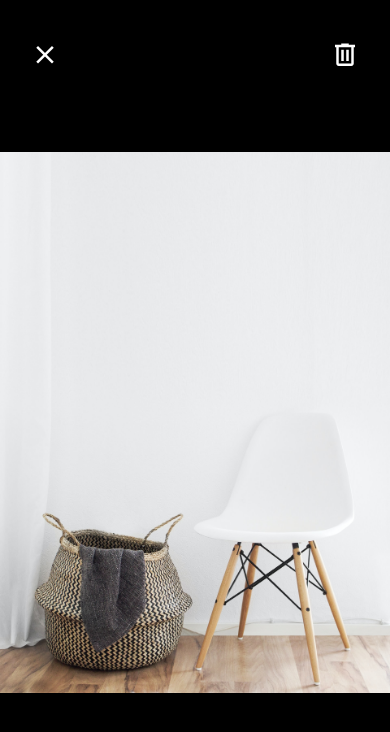
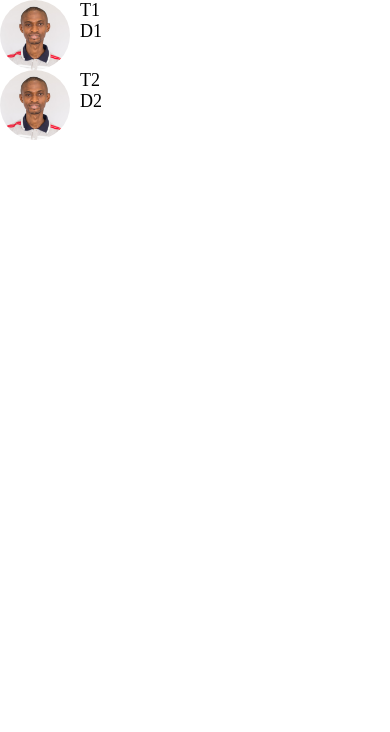
Before and after one commit to adexphem/doewithit, a React Native app: screen / in a window 390 px wide. Shown: the top 732 px of the page. Built offline with nearby package versions, Linux system fonts and the light colour scheme.

Commit message:
Flatlist implementation on messagescreen

```diff
--- a/App.js
+++ b/App.js
@@ -8,9 +8,10 @@ import AppText from './app/components/AppText';
 import AppButton from './app/components/AppButton'
 import Card from './app/components/Card'
 import ListingDetailsScreen from "./app/screens/ListingDetailsScreen";
+import MessagesScreen from "./app/screens/MessagesScreen";
 
 export default function App() {
   return (
-    <ViewImageScreen />
+    <MessagesScreen />
   );
 }
--- /dev/null
+++ b/app/screens/MessagesScreen.js
@@ -0,0 +1,36 @@
+import React from 'react';
+import { FlatList } from 'react-native';
+
+import ListItem from '../components/ListItem'
+
+const messages = [
+  {
+  id: 1,
+  title: "T1",
+  description: "D1",
+  image: require('../assets/femi.png')
+  },
+  {
+  id: 2,
+  title: "T2",
+  description: "D2",
+  image: require('../assets/femi.png')
+  }
+];
+
+function MessagesScreen(props) {
+  return (
+    <FlatList
+      data={messages}
+      keyExtractor={messages => messages.id.toString()}
+      renderItem={({item}) =>
+        <ListItem
+          title={item.title}
+          subTitle={item.description}
+          image={item.image}
+        />}
+    />
+  );
+}
+
+export default MessagesScreen;
```
